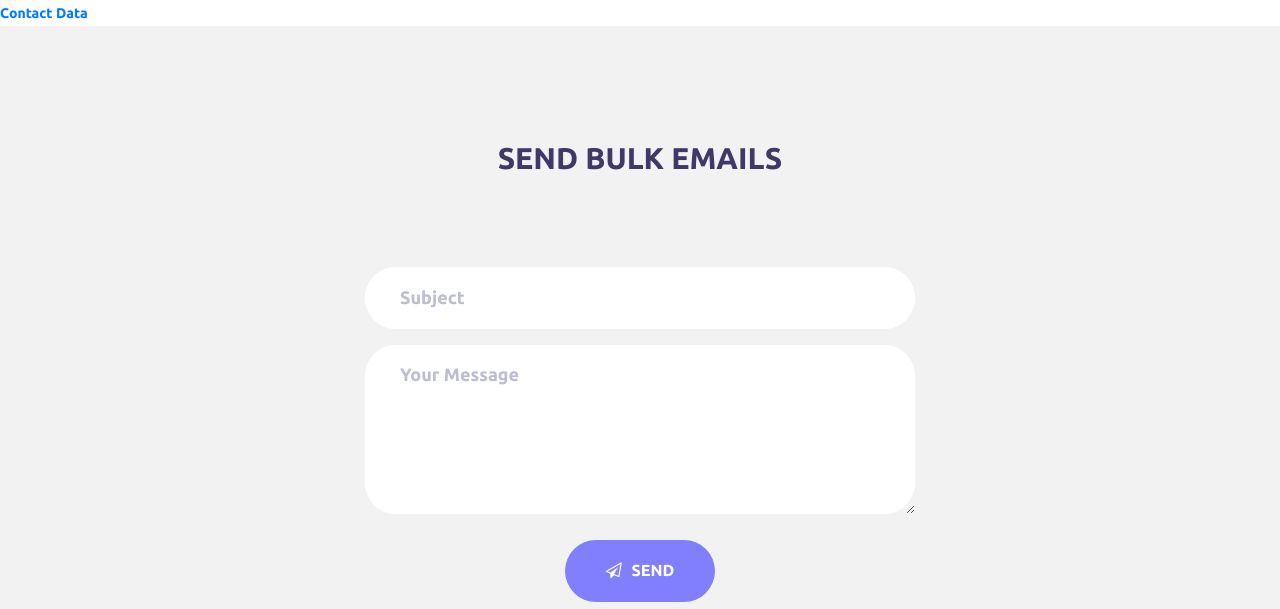
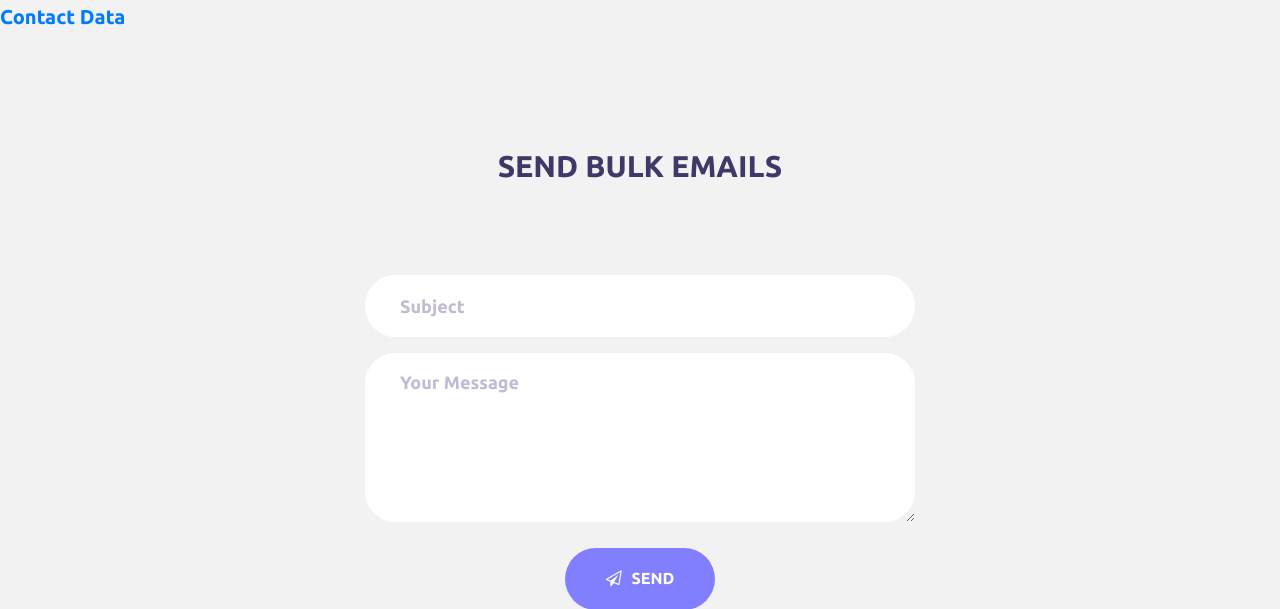
Before and after one commit to JasbirCodeSpace/Django-Mini-Projects, a Django app: template AutomatedMails/templates/BulkMail.html in a window 1280 px wide. Shown: the top 609 px of the page. Run offline with Django 3.2, Linux system fonts and the light colour scheme; the template is opened without the code that fills it, so the values that code supplies are empty; parts of the project's set-up code (start-up, migrations or seed data) failed here and were passed over; some libraries are stand-ins or nearby versions.

Commit message:
Updated CSS file

```diff
--- a/AutomatedMails/SimpleMail/static/css/main.css
+++ b/AutomatedMails/SimpleMail/static/css/main.css
@@ -378,3 +378,10 @@ textarea.input100 {
     opacity: 1;
   }
 }
+
+.link{
+  background-color: #f2f2f2;
+}
+#linkTag{
+  font-size: 20px;
+}
```
